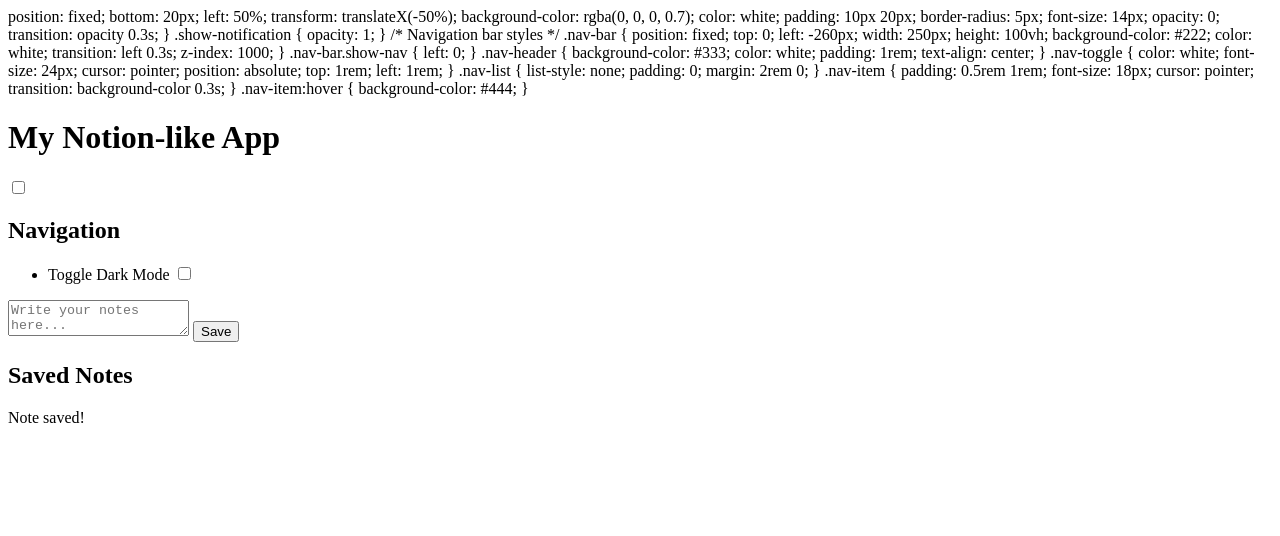
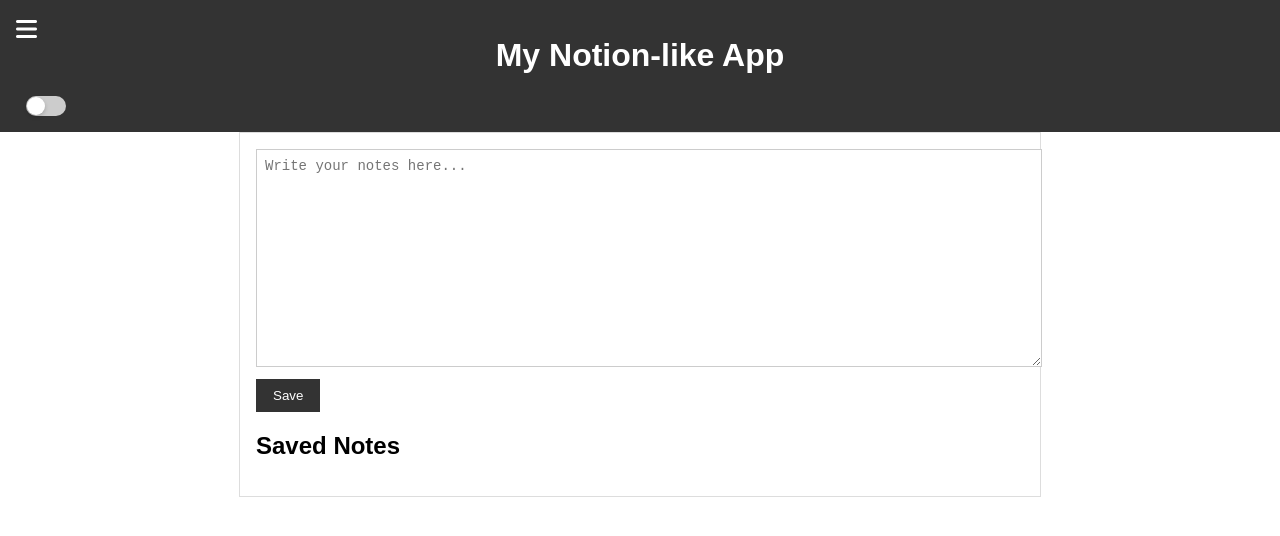
Before and after one commit to xavierassistant/Test, a plain HTML site: page index.html in a window 1280 px wide. Drawn offline with Linux system fonts and the light colour scheme.

Commit message:
Update index.html

```diff
--- a/index.html
+++ b/index.html
@@ -1,4 +1,154 @@
- position: fixed;
+ <!DOCTYPE html>
+<html lang="en">
+<head>
+  <meta charset="UTF-8">
+  <meta name="viewport" content="width=device-width, initial-scale=1.0">
+  <link rel="stylesheet" href="https://cdnjs.cloudflare.com/ajax/libs/font-awesome/6.0.0-beta3/css/all.min.css">
+  <style>
+    body {
+      font-family: Arial, sans-serif;
+      margin: 0;
+      padding: 0;
+      transition: background-color 0.3s, color 0.3s, border-color 0.3s; /* Add transition effect */
+    }
+
+    header {
+      background-color: #333;
+      color: white;
+      text-align: center;
+      padding: 1rem;
+    }
+
+    main {
+      display: flex;
+      justify-content: center;
+      align-items: flex-start;
+      height: 80vh;
+    }
+
+    .note-container {
+      border: 1px solid #ddd;
+      padding: 1rem;
+      width: 60%;
+      background-color: white;
+      color: black;
+      margin-bottom: 1rem;
+      transition: background-color 0.3s, color 0.3s, border-color 0.3s; /* Add transition effect */
+    }
+
+    textarea {
+      width: 100%;
+      height: 200px;
+      border: 1px solid #ccc;
+      padding: 0.5rem;
+      font-size: 14px;
+      background-color: white;
+      color: black; /* Set text color for textarea */
+      transition: background-color 0.3s, color 0.3s, border-color 0.3s; /* Add transition effect */
+    }
+
+    button {
+      margin-top: 0.5rem;
+      padding: 0.5rem 1rem;
+      background-color: #333;
+      color: white;
+      border: 1px solid #333; /* Set border color for light mode */
+      cursor: pointer;
+      transition: background-color 0.3s, border-color 0.3s; /* Add transition effect */
+    }
+
+    ul {
+      list-style: none;
+      padding: 0;
+      margin-top: 1rem;
+    }
+
+    .dark-mode {
+      background-color: #222;
+      color: white;
+    }
+
+    .dark-mode-toggle {
+      display: flex;
+      align-items: center;
+    }
+
+    .dark-mode-toggle label {
+      margin-left: 10px;
+      cursor: pointer;
+    }
+
+    /* Switch styles */
+    .toggle-input {
+      display: none;
+    }
+
+    .toggle-label {
+      display: inline-block;
+      width: 40px;
+      height: 20px;
+      background-color: #ccc;
+      border-radius: 20px;
+      cursor: pointer;
+      position: relative;
+    }
+
+    .toggle-inner {
+      display: block;
+      width: 16px;
+      height: 16px;
+      background-color: white;
+      border-radius: 50%;
+      position: absolute;
+      top: 2px;
+      left: 2px;
+      transition: left 0.3s ease-in-out;
+    }
+
+    .toggle-switch {
+      display: block;
+      width: 18px;
+      height: 18px;
+      background-color: #fff;
+      border-radius: 50%;
+      box-shadow: 0px 2px 4px rgba(0, 0, 0, 0.2);
+      position: absolute;
+      top: 1px;
+      left: 1px;
+      transition: left 0.3s ease-in-out;
+    }
+
+    .toggle-input:checked + .toggle-label .toggle-inner {
+      left: 20px;
+    }
+
+    .toggle-input:checked + .toggle-label .toggle-switch {
+      left: 20px;
+      background-color: #333;
+    }
+
+    /* Adjust text color in dark mode */
+    .dark-mode * {
+      color: white;
+    }
+
+    /* Change background and text color for all elements in dark mode */
+    .dark-mode .note-container,
+    .dark-mode textarea,
+    .dark-mode button,
+    .dark-mode ul {
+      background-color: #222;
+      color: white;
+    }
+
+    /* Change border color for button in dark mode */
+    .dark-mode button {
+      border-color: #eee; /* Soft light white border in dark mode */
+    }
+
+    /* Pop-up notification styles */
+    .notification {
+      position: fixed;
       bottom: 20px;
       left: 50%;
       transform: translateX(-50%);
@@ -48,20 +198,16 @@
       left: 1rem;
     }
 
-    .nav-list {
-      list-style: none;
-      padding: 0;
-      margin: 2rem 0;
-    }
-
-    .nav-item {
+    .nav-link {
+      display: block;
       padding: 0.5rem 1rem;
       font-size: 18px;
-      cursor: pointer;
+      color: white;
+      text-decoration: none;
       transition: background-color 0.3s;
     }
 
-    .nav-item:hover {
+    .nav-link:hover {
       background-color: #444;
     }
   </style>
@@ -84,6 +230,9 @@
       <h2>Navigation</h2>
     </div>
     <ul class="nav-list">
+      <li class="nav-item">
+        <a href="#" class="nav-link"><i class="fas fa-home"></i> Notes Page</a>
+      </li>
       <li class="nav-item" id="dark-mode-nav">
         <label class="switch-label">
           <i class="fas fa-adjust"></i> Toggle Dark Mode
@@ -103,6 +252,8 @@
   </main>
   <div class="notification" id="notification">Note saved!</div>
   <script>
+    /* ... Existing script ... */
+
     const saveButton = document.getElementById('save-button');
     const noteContent = document.getElementById('note-content');
     const noteList = document.getElementById('note-list');
```
